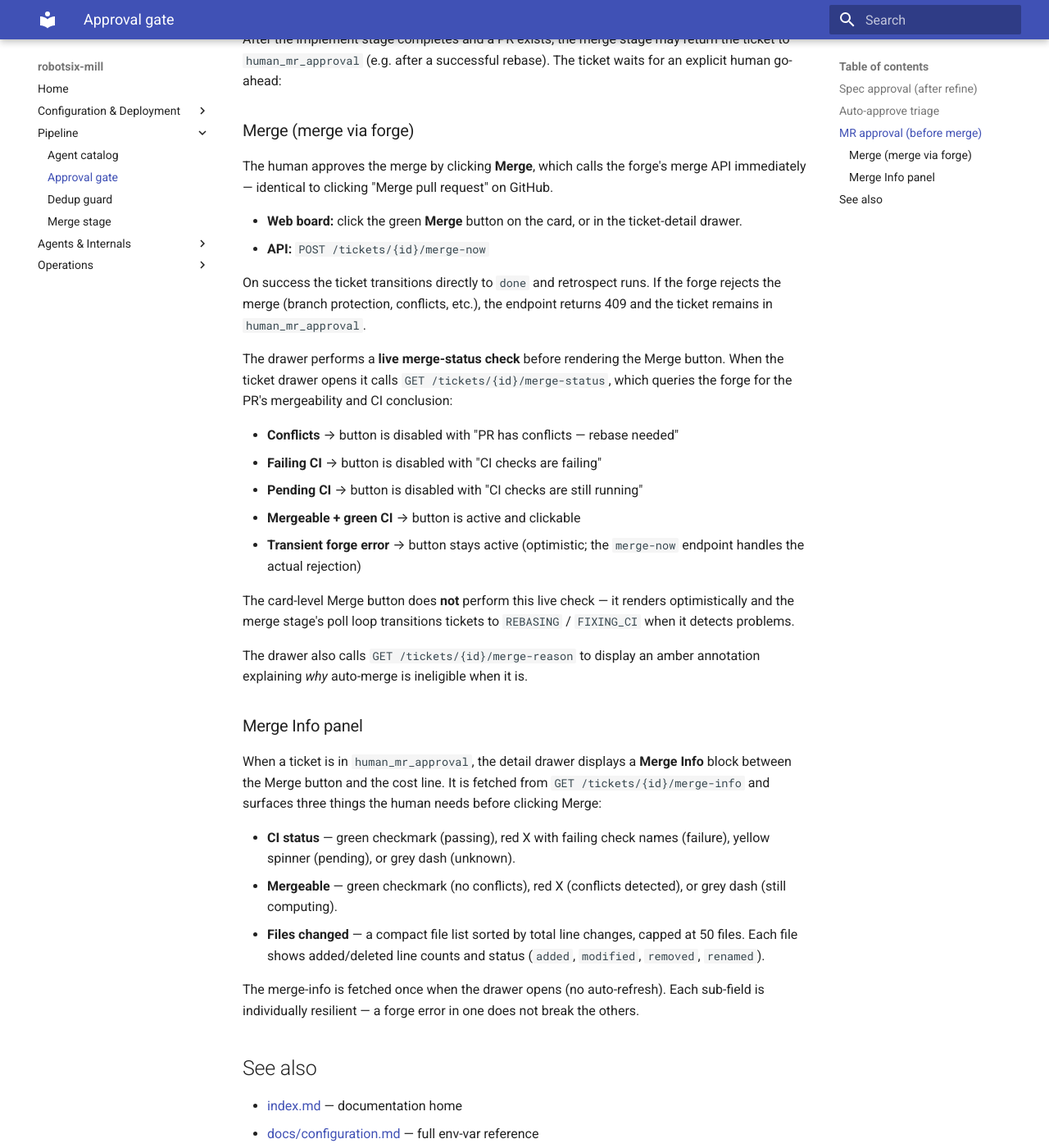
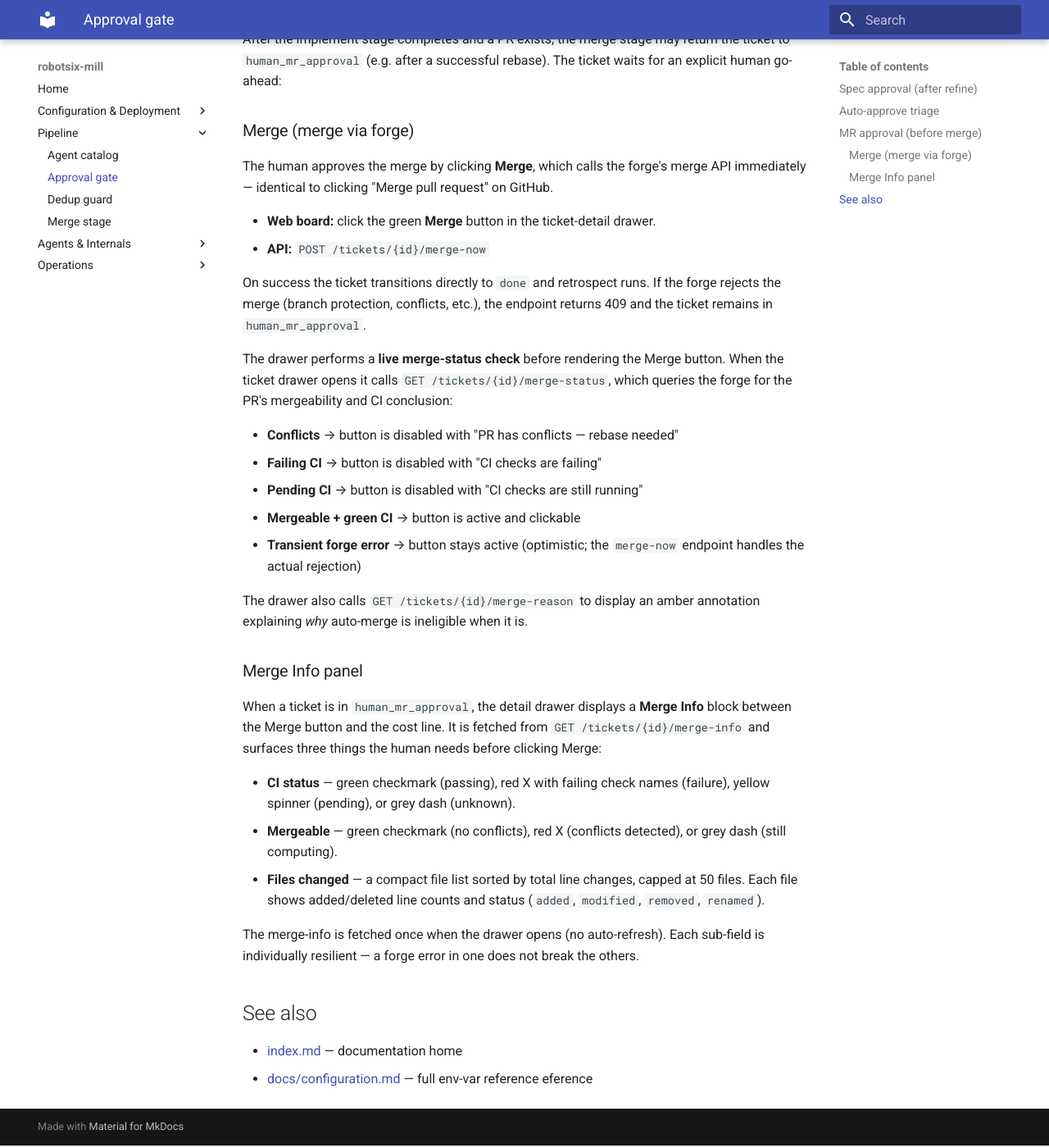
Before and after one commit to damien-robotsix/robotsix-mill, an MkDocs documentation site: the page built from docs/approval-gate.md, in a window 1280 px wide and 1400 px high, scrolled down 1102 px. Shown: the whole window at 82% size. Built offline with MkDocs 1.6.1 and Material for MkDocs 9.7.7, drawn with Linux system fonts in a browser that asks for light colours; some of the changed text lies outside the part shown.

Commit message:
mill(docs): Widen detail drawer & move all card buttons into the drawer (20260525T224556Z-ticket-detail-windows-updates-e3e0)

```diff
--- a/docs/approval-gate.md
+++ b/docs/approval-gate.md
@@ -11,8 +11,8 @@
 until a human approves, giving you a chance to review the refined spec
 before the implement stage starts. Approve via:
 
-- **Web board:** click the "Approve" button on any card in the
-  `awaiting_approval` column.
+- **Web board:** open the ticket and click the "Approve" button in the
+  detail drawer.
 - **CLI:** `robotsix-mill ticket approve <id>`
 - **API:** `POST /tickets/{id}/approve`
 
@@ -55,8 +55,8 @@
 forge's merge API immediately — identical to clicking "Merge pull
 request" on GitHub.
 
-- **Web board:** click the green **Merge** button on the card, or in the
-  ticket-detail drawer.
+- **Web board:** click the green **Merge** button in the ticket-detail
+  drawer.
 - **API:** `POST /tickets/{id}/merge-now`
 
 On success the ticket transitions directly to `done` and retrospect runs.
@@ -75,10 +75,6 @@
 - **Mergeable + green CI** → button is active and clickable
 - **Transient forge error** → button stays active (optimistic; the
   `merge-now` endpoint handles the actual rejection)
-
-The card-level Merge button does **not** perform this live check — it
-renders optimistically and the merge stage's poll loop transitions
-tickets to `REBASING` / `FIXING_CI` when it detects problems.
 
 The drawer also calls `GET /tickets/{id}/merge-reason` to display an
 amber annotation explaining *why* auto-merge is ineligible when it is.
@@ -106,3 +102,4 @@
 
 - [index.md](index.md) — documentation home
 - [docs/configuration.md](configuration.md) — full env-var reference
+eference
```
Also changed, not shown: docs/blocked-ticket-recovery.md (+0 -1 lines), docs/design/cost-indicators.md (+1 -2 lines), docs/merge-stage.md (+1 -1 lines).
